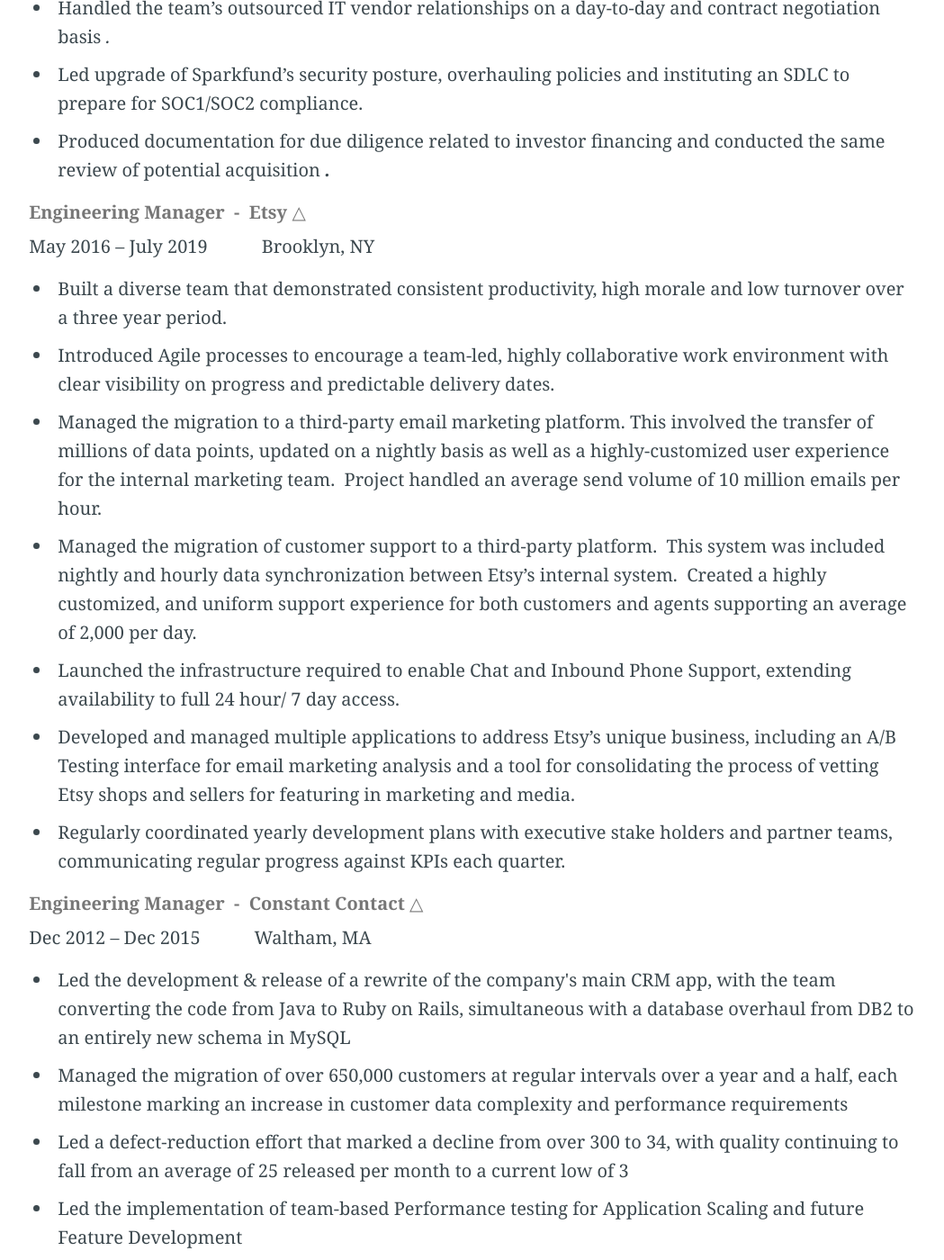
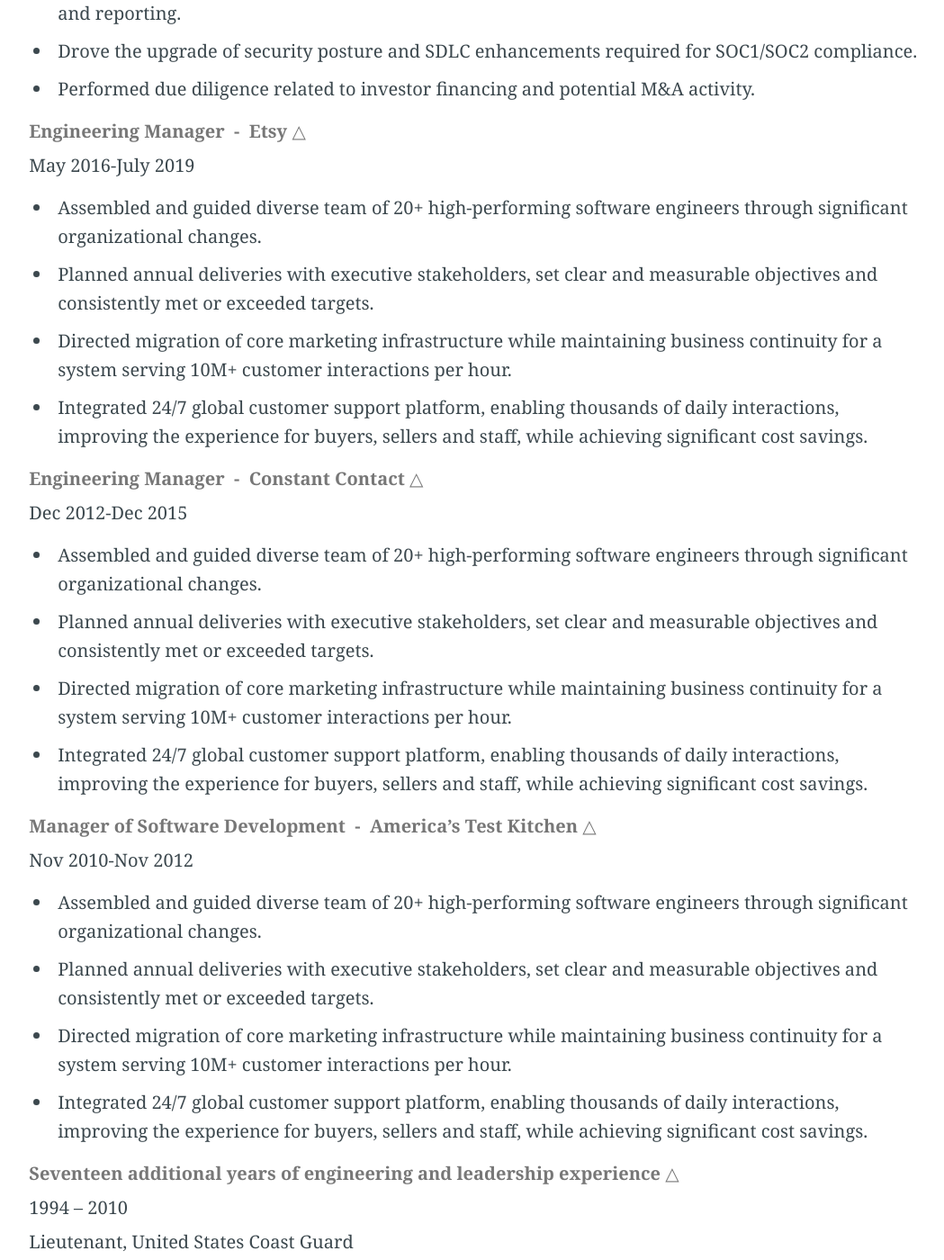
Before and after one commit to brian915/portfolio, a Jekyll site: the page built from what.md, in a window 1280 px wide and 1400 px high, scrolled down 1476 px. Shown: the whole window at 90% size, without its empty margins (99-1148 px from the left). Built offline with Jekyll 4.4.1, drawn with Linux system fonts in a browser that asks for light colours; some of the changed text lies outside the part shown.

Commit message:
updated what and where pages, added create_blog_post script along with local config file

```diff
--- /dev/null
+++ b/local_config.yml
@@ -0,0 +1 @@
+JEKYLL_POSTS_FOLDER: '/Users/bin/Sites/portfolio/_posts/'
--- a/what.md
+++ b/what.md
@@ -5,189 +5,102 @@
 ---
 <article class="content">
   <h1 class="content-title">
-    What I’ve done
-    </h1>
+    What I’ve done</h1>
     <section class="content-body">
       <h6>30+ years of digital leadership:</h6>
       <ul class="summary">
-        <li><a href="#pos1">Sr Director of Software Engineering&nbsp;&nbsp;-&nbsp;&nbsp;Sparkfund</a></li>
-      	<li><a href="#pos2">Engineering Manager&nbsp;&nbsp;-&nbsp;&nbsp;Etsy</a></li>
-      	<li><a href="#pos3">Engineering Manager&nbsp;&nbsp;-&nbsp;&nbsp;Constant Contact</a></li>
-      	<li><a href="#pos4">Manager of Software Development&nbsp;&nbsp;-&nbsp;&nbsp;America’s Test Kitchen</a></li>
-	<li><a href="#pos5">but wait, there's more ...</a></li>
+        <li><a href="#pos1">Director of Research & Development&nbsp;&nbsp;-&nbsp;&nbsp;FINRA</a></li>
+        <li><a href="#pos2">Sr Director of Software Engineering&nbsp;&nbsp;-&nbsp;&nbsp;Sparkfund</a></li>
+      	<li><a href="#pos3">Engineering Manager&nbsp;&nbsp;-&nbsp;&nbsp;Etsy</a></li>
+      	<li><a href="#pos4">Engineering Manager&nbsp;&nbsp;-&nbsp;&nbsp;Constant Contact</a></li>
+      	<li><a href="#pos5">Manager of Software Development&nbsp;&nbsp;-&nbsp;&nbsp;America’s Test Kitchen</a></li>
+	<li><a href="#pos6">but wait, there's more ...</a></li>
       </ul>
 <hr />
-<p class="pos"><a href="#resume" name="pos1">
-<strong>Sr. Director of Software Engineering&nbsp;&nbsp;-&nbsp;&nbsp;Sparkfund</strong>
-</a></p>
-<p>
-Nov 2019 - present    Washington, DC
-</p>
-<ul>
-<li>
-Senior-most staff member responsible for all things technical at Sparkfund.
-</li>
-<li>
-Led the adoption of a new software stack utilizing React
-<strong>
-,
-</strong>
-Phoenix/Elixir, and PostgresSQL.
-</li>
-<li>
-Managed the architecture and development of SparkOS, a platform to streamline the implementation of energy efficiency projects.
-</li>
-<li>
-Oversaw the design of Sparkfund’s Internet of Things (IoT)
-<strong>
+    <p class="pos"><a href="#resume" name="pos1">
+    <strong>Director of Research & Development Software Engineering&nbsp;&nbsp;-&nbsp;&nbsp;FINRA</strong></a></p>
+    <p>
+    Nov 2023-Present
+    </p>
+    <ul>
+	<li>Lead FINRA's R&D program, overseeing a $3M annual budget.</li>
+	<li>Guide projects exploring emerging technologies ranging from graph database investigations to machine learning research and LLM-related efforts.</li>
+	<li>Transformed program operations through standardization, with a resulting increase of 25% in projects and participation.</li>
+	<li>Manage a coaching staff of senior technologists and project teams including programmers, data scientists and product specialists, supporting 8-10 research projects at any given time.</li>
+	<li>Coordinate executive review of R&D proposals, aligning technical innovation with regulatory strategies.</li>
+	<li>Present monthly findings to 250+ attendees, driving technology adoption and innovation across the organization.</li>
+     </ul>
+     <p class="pos"><a href="#resume" name="pos2">
+     	<strong>Sr. Director Software Engineering&nbsp;&nbsp;-&nbsp;&nbsp;Sparkfund</strong></a>
+     </p>
+     <p>
+     Nov 2019-Mar 2023
+     </p>
+     <ul>
+	<li>Senior engineering leader, implementing strategic roadmap and directing all technical initiatives.</li>
+	<li>Orchestrated the design and development of the full-stack SparkOS platform for clean energy projects.</li>
+	<li>Introduced Agile processes, KPIs for aligning teams’ work with company-wide goals and regular checkpoints to foster cross-departmental coordination.</li>
+	<li>Initiated practices for documentation, testing, CI/CD, site alerting & monitoring, metrics collection and reporting.</li>
+	<li>Drove the upgrade of security posture and SDLC enhancements required for SOC1/SOC2 compliance.</li>
+	<li>Performed due diligence related to investor financing and potential M&A activity.</li>
+     </ul>
 
-</strong>
-data pipeline, automated equipment assessment and ongoing monitoring.
-</li>
-<li>
-Introduced Agile methodologies into the Product Development Lifecycle, enabling a highly collaborative, cross-team project flow.
-</li>
-<li>
-Coordinated quarterly roadmaps with executives and stakeholders to ensure shared expectations on progress and predictable delivery dates.
-</li>
-<li>
-Established bi-weekly, cross-functional checkins organized around ongoing project tracks.
-</li>
-<li>
-Created an information management strategy, making data available for both operational needs and business intelligence.
-</li>
-<li>
-Instituted a review process for third-party software integrations and support for internal operations and tooling.
-</li>
-<li>
-Made time for the creation and updating of documentation, testing, CI/CD, site alerting &amp; monitoring, metrics collection and reporting.
-</li>
-<li>
-Responsible for budgets covering company-wide software expenses as well as development costs and staffing.for technical teams
-</li>
-<li>
-Took on all phases of hiring: drafting job postings, scheduling interviews, coordinating offers.
-</li>
-<li>
-Handled the team’s outsourced IT vendor relationships on a day-to-day and contract negotiation basis
-<em>
-.
-</em>
-</li>
-<li>
-Led upgrade of Sparkfund’s security posture, overhauling policies and instituting an SDLC to prepare for SOC1/SOC2 compliance.
-</li>
-<li>
-Produced documentation for due diligence related to investor financing and conducted the same review of potential acquisition
-<strong>
-<em>
-.
-</em>
-</strong>
-</li>
-</ul>
-<p class="pos"><a href="#resume" name="pos2">
-<strong>Engineering Manager&nbsp;&nbsp;-&nbsp;&nbsp;Etsy</strong>
-</a></p>
-<p>
-May 2016 – July 2019   Brooklyn, NY
-</p>
-<ul>
-<li>
-Built a diverse team that demonstrated consistent productivity, high morale and low turnover over a three year period.
-</li>
-<li>
-Introduced Agile processes to encourage a team-led, highly collaborative work environment with clear visibility on progress and predictable delivery dates.
-</li>
-<li>
-Managed the migration to a third-party email marketing platform. This involved the transfer of millions of data points, updated on a nightly basis as well as a highly-customized user experience for the internal marketing team. &nbsp;Project handled an average send volume of 10 million emails per hour.
-</li>
-<li>
-Managed the migration of customer support to a third-party platform. &nbsp;This system was included nightly and hourly data synchronization between Etsy’s internal system. &nbsp;Created a highly customized, and uniform support experience for both customers and agents supporting an average of 2,000 per day.
-</li>
-<li>
-Launched the infrastructure required to enable Chat and Inbound Phone Support, extending availability to full 24 hour/ 7 day access.
-</li>
-<li>
-Developed and managed multiple applications to address Etsy’s unique business, including an A/B Testing interface for email marketing analysis and a tool for consolidating the process of vetting Etsy shops and sellers for featuring in marketing and media.
-</li>
-<li>
-Regularly coordinated yearly development plans with executive stake holders and partner teams, communicating regular progress against KPIs each quarter.
-</li>
-</ul>
-<p class="pos"><a href="#resume" name="pos3">
-<strong>Engineering Manager&nbsp;&nbsp;-&nbsp;&nbsp;Constant Contact</strong>
-</a></p>
-<p>
-Dec 2012 – Dec 2015   Waltham, MA
-</p>
-<ul>
-<li>
-Led the development &amp; release of a rewrite of the company's main CRM app, with the team converting the code from Java to Ruby on Rails, simultaneous with a database overhaul from DB2 to an entirely new schema in MySQL
-</li>
-<li>
-Managed the migration of over 650,000 customers at regular intervals over a year and a half, each milestone marking an increase in customer data complexity and performance requirements
-</li>
-<li>
-Led a defect-reduction effort that marked a decline from over 300 to 34, with quality continuing to fall from an average of 25 released per month to a current low of 3
-</li>
-<li>
-Led the implementation of team-based Performance testing for Application Scaling and future Feature Development
-</li>
-<li>
-Instituted a Continuous Delivery Pipeline, reducing deployment overhead from 6 engineers over 2 days down to 1 engineer in 2 hours
-</li>
-<li>
-Personally recruited and hired twenty engineers, building out a diverse, full-stack team. This including creating an Apprenticeship program designed to grow high-potential candidates into permanent employees. Developed conference talks &amp; speaking opportunities for team members and public coding events.
-</li>
-</ul>
-<p class="pos"><a href="#resume" name="pos4">
-<strong>Manager of Software Development&nbsp;&nbsp;-&nbsp;&nbsp;America’s Test Kitchen</strong>
-</a></p>
-<p>
-November 2010 – November 2012 Brookline, MA
-</p>
-<ul>
-<li>
-Directed the hiring and day-to-day work of engineers, contractors and partner firms while establishing associated team processes and communications practices.
-</li>
-<li>
-Managed the development of www.onlinecookingschool.com, using Ruby on Rails and Backbone.js, resulting in the best retention of any product launched in company history. &nbsp;Developed the interactive instructional framework entirely in HTML5 &amp; Javascript.
-</li>
-<li>
-Coordinated integrations with third-party applications within the Cooking School site, including support for online discussions, customer support, internal application messaging, payment processing, subscription management and the hosting and display of instructional videos.
-</li>
-<li>
-Oversaw the setup of hosting and administration of the site's overall metrics, individual customer tracking and A/B testing.
-</li>
-<li>
-Led the redesign and technical overhaul of three individual sites (Cooks Illustrated, Cook’s Country, America’s Test Kitchen), unifying the design and application framework.
-</li>
-<li>
-Oversaw the migration of over two million users across multiple sites and subscription plans, from a third-party payment processor and user administration system into a unified database with multi-tiered membership and single sign on capabilities.
-<br>
-</li>
-</ul>
-<p class="pos"><a href="#resume" name="pos5">
-<strong>
-Seventeen additional years of engineering and leadership experience
-</strong>
-</a></p>
-<p>
-1994 – 2010
-</p>
-<p>
-Lieutenant, United States Coast Guard
-</p>
-<p>
-1990-1994
-</p>
-<p>
-<br>
-Bachelor of Arts, Language &amp; Literature
-</p>
-<p>
-St Mary's College of Maryland, 1990
-</p>
-</section>
+     <p class="pos"><a href="#resume" name="pos3">
+     <strong>Engineering Manager&nbsp;&nbsp;-&nbsp;&nbsp;Etsy</strong>
+     </a></p>
+     <p>
+     May 2016-July 2019
+     </p>
+     <ul>
+        <li>Assembled and guided diverse team of 20+ high-performing software engineers through significant organizational changes.</li>
+	<li>Planned annual deliveries with executive stakeholders, set clear and measurable objectives and consistently met or exceeded targets.</li>
+	<li>Directed migration of core marketing infrastructure while maintaining business continuity for a system serving 10M+ customer interactions per hour.</li>
+	<li>Integrated 24/7 global customer support platform, enabling thousands of daily interactions, improving the experience for buyers, sellers and staff, while achieving significant cost savings.</li>
+     </ul>
+     <p class="pos"><a href="#resume" name="pos4">
+     <strong>Engineering Manager&nbsp;&nbsp;-&nbsp;&nbsp;Constant Contact</strong>
+     </a></p>
+     <p>
+     Dec 2012-Dec 2015
+     </p>
+     <ul>
+        <li>Assembled and guided diverse team of 20+ high-performing software engineers through significant organizational changes.</li>
+        <li>Planned annual deliveries with executive stakeholders, set clear and measurable objectives and consistently met or exceeded targets.</li>
+	<li>Directed migration of core marketing infrastructure while maintaining business continuity for a system serving 10M+ customer interactions per hour.</li>
+	<li>Integrated 24/7 global customer support platform, enabling thousands of daily interactions, improving the experience for buyers, sellers and staff, while achieving significant cost savings.</li>
+     </ul>
+     <p class="pos"><a href="#resume" name="pos5">
+     <strong>Manager of Software Development&nbsp;&nbsp;-&nbsp;&nbsp;America’s Test Kitchen</strong>
+     </a></p>
+     <p>
+     Nov 2010-Nov 2012
+     </p>
+     <ul>
+        <li>Assembled and guided diverse team of 20+ high-performing software engineers through significant organizational changes.</li>
+	<li>Planned annual deliveries with executive stakeholders, set clear and measurable objectives and consistently met or exceeded targets.</li>
+	<li>Directed migration of core marketing infrastructure while maintaining business continuity for a system serving 10M+ customer interactions per hour.</li>
+	<li>Integrated 24/7 global customer support platform, enabling thousands of daily interactions, improving the experience for buyers, sellers and staff, while achieving significant cost savings.</li>
+     </ul>
+     <p class="pos"><a href="#resume" name="pos6">
+     <strong>
+     Seventeen additional years of engineering and leadership experience
+     </strong>
+     </a></p>
+     <p>
+     1994 – 2010
+     </p>
+     <p>
+     Lieutenant, United States Coast Guard
+     </p>
+     <p>
+     1990-1994
+     </p>
+     <p>
+     <br />
+     Bachelor of Arts, Language &amp; Literature
+     </p>
+     <p>
+     St Mary's College of Maryland, 1990
+     </p>
+   </section>
 </article>
```
Also changed, not shown: _posts/2024-12-08-blog-title-with-a-long-ass-name.md (added, +4 -0 lines), create_blog_post.rb (added, +129 -0 lines), where.md (+1 -1 lines), Gemfile.lock, README.md.
